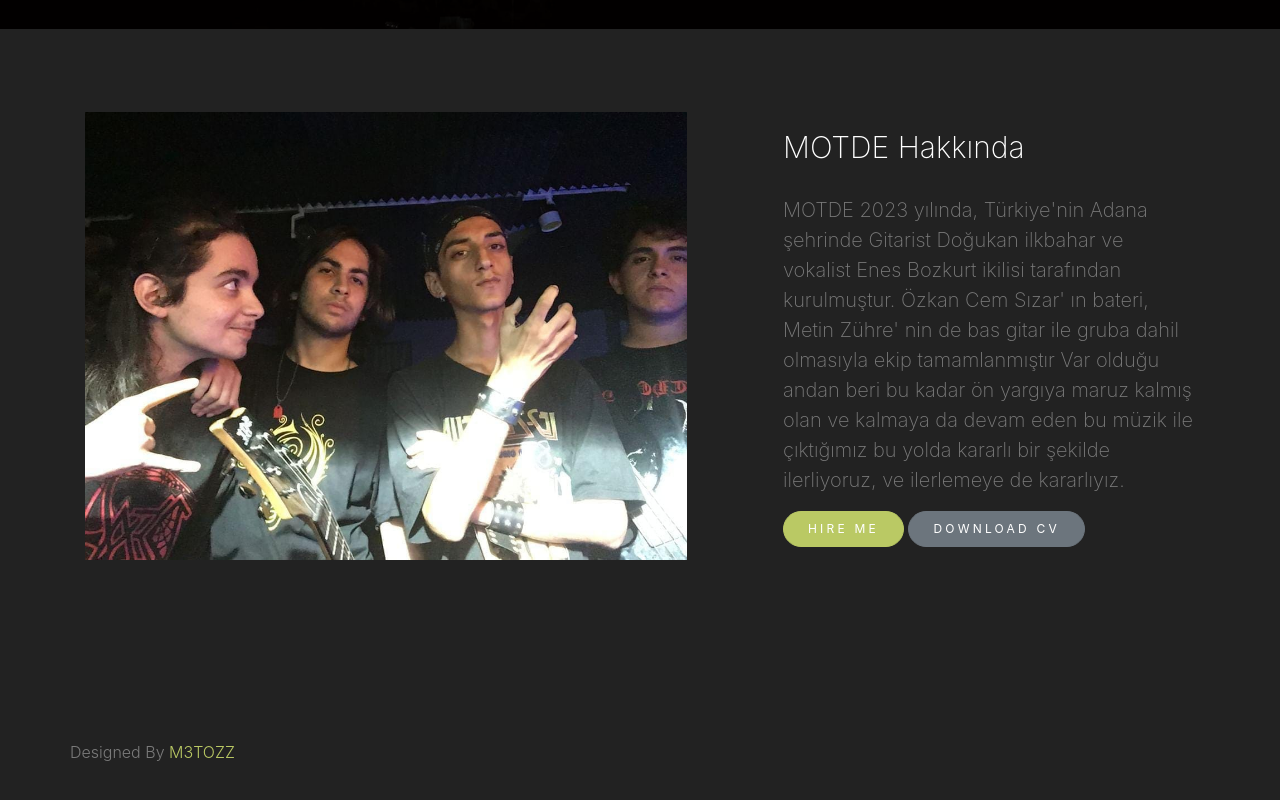
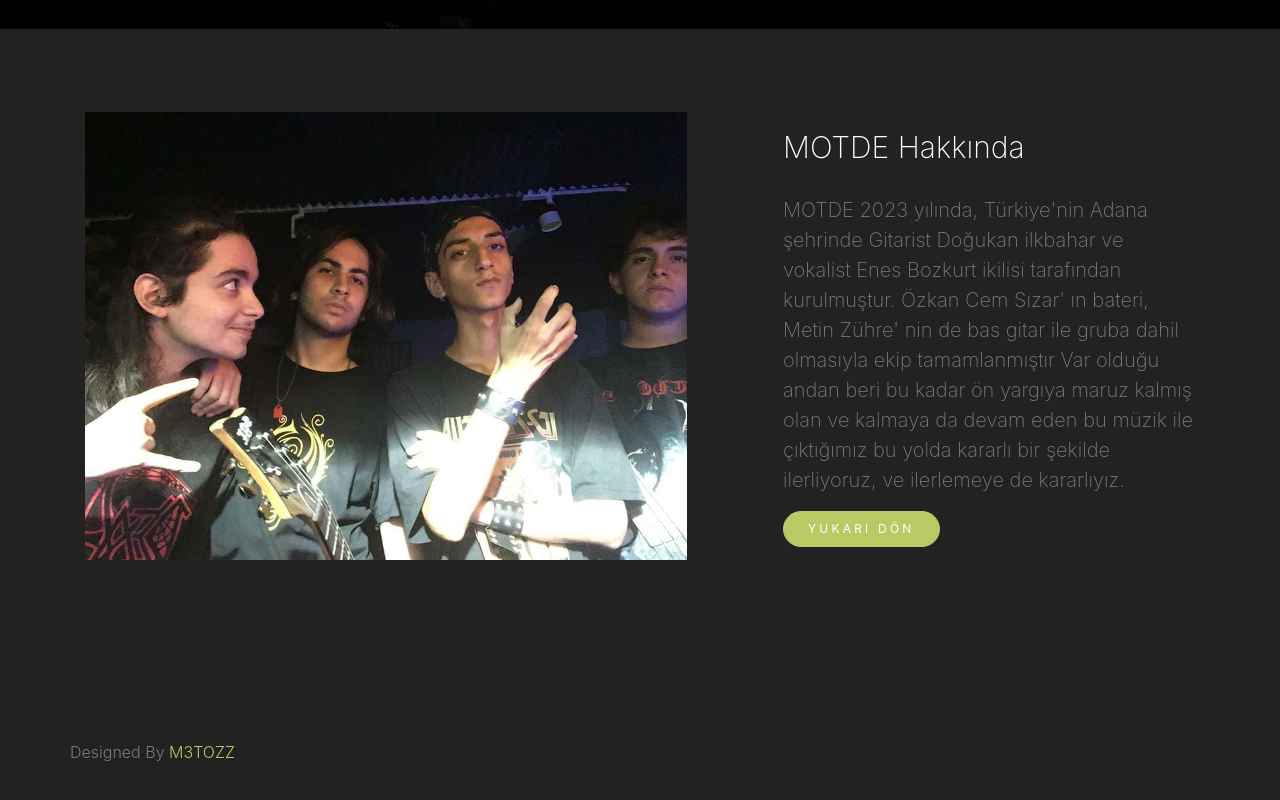
Before and after one commit to motde/motde.github.io, a plain HTML site: page index.html in a window 1280 px wide. Shown: the part 771-1571 px from the top of the page. Drawn offline with nearby package versions, Linux system fonts and the light colour scheme; files whose address does not match are found by name.

Commit message:
Update index.html

```diff
--- a/index.html
+++ b/index.html
@@ -56,8 +56,7 @@
 Var olduğu andan beri bu kadar ön yargıya maruz kalmış olan ve kalmaya da devam eden bu müzik ile çıktığımız bu yolda kararlı bir şekilde ilerliyoruz, ve ilerlemeye de kararlıyız. </p>
 
 					<p>
-						<a href="#section-contact" class="btn btn-primary px-4 py-2 btn-sm smoothscroll">Hire Me</a>
-						<a href="#" class="btn btn-secondary px-4 py-2 btn-sm">Download CV</a>
+						<a href="#section-contact" class="btn btn-primary px-4 py-2 btn-sm smoothscroll">Yukarı Dön</a>
 					</p>
 				</div>
 			</div>
```
